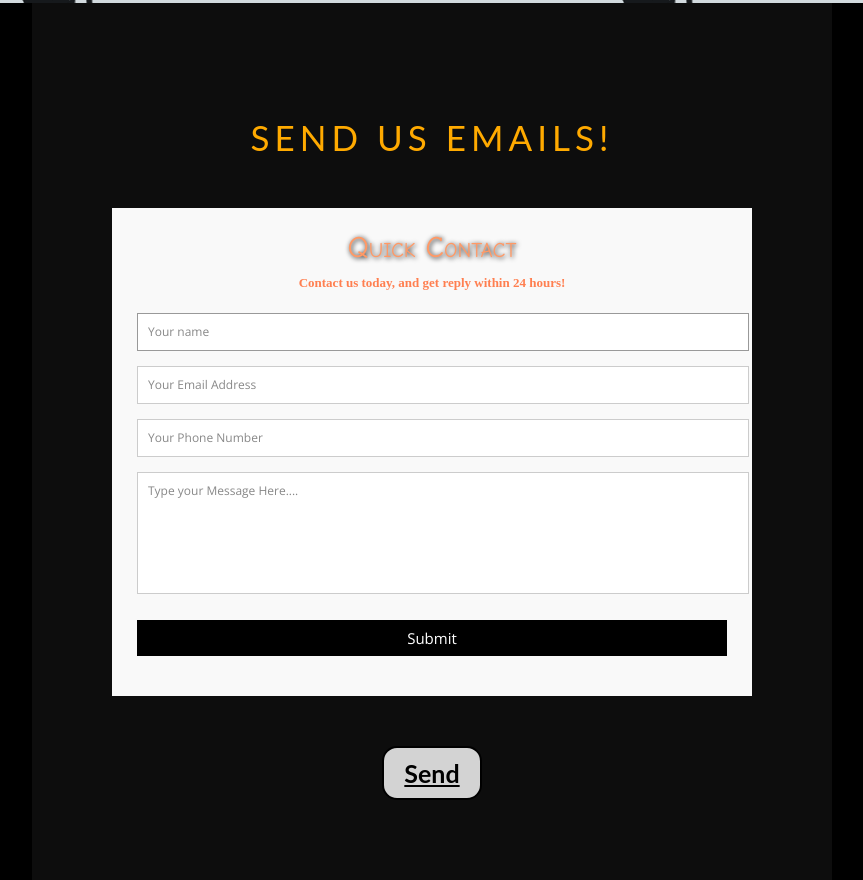
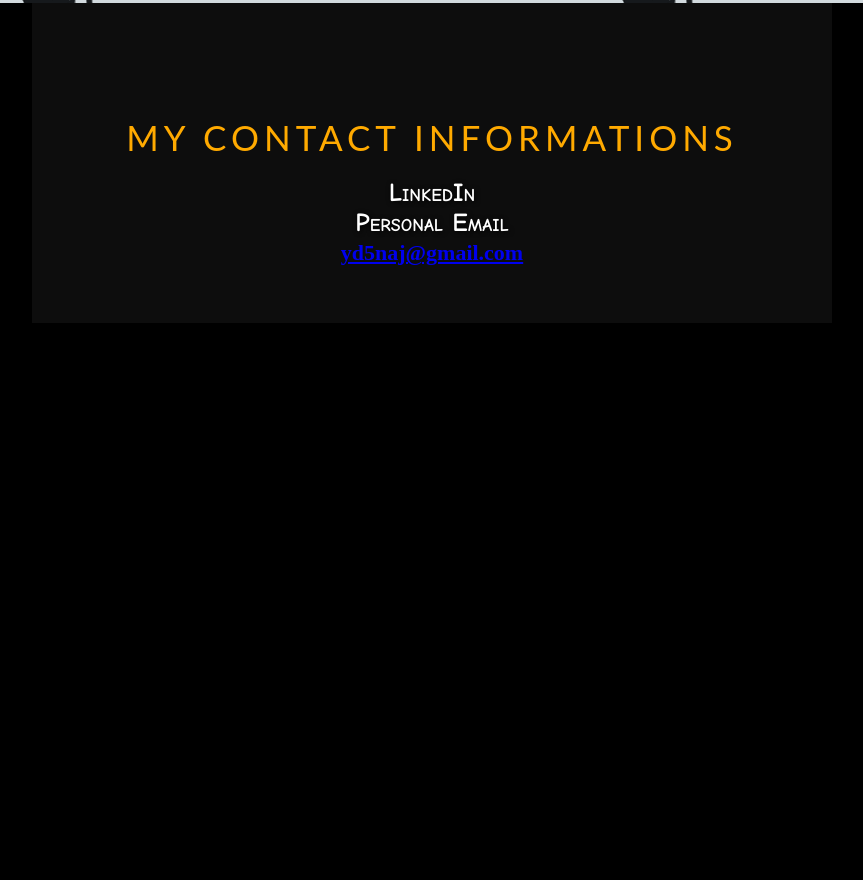
Before and after one commit to ydnja/ydnja.github.io, a plain HTML site: page ContactUs.html in a window 1280 px wide. Shown: the part 997-1877 px from the top of the page, without its empty margins (208-1071 px from the left). After the commit the page ends 1320 px from the top, so only its background shows below. Drawn offline with nearby package versions, Linux system fonts and the light colour scheme.

Commit message:
Updated May 2022

```diff
--- a/ContactUs.html
+++ b/ContactUs.html
@@ -23,7 +23,7 @@
               </ul> </li>
             <li><a href="Papers and Projects.html">Projects I've Done</a>
               <ul>
-                  <li><a href="Video.html">Economic Analysis Papers</a></li>  <!--change Economic Analysis Papers-->
+                  <li><a href="Economics.html">Economic Analysis Papers</a></li>  <!--change Economic Analysis Papers-->
                   <li><a href="MGHPod.html">Podcast Analysis</a></li>
                   <li><a href="HQ2.html">Amazon HQ2 Project</a></li>
               </ul> </li>
@@ -34,34 +34,18 @@
 
   <div class="bgimg-8">
       <div class="caption">
-        <span class="border">Contact Us</span>
+        <span class="border">Contact Me</span>
       </div>
     </div>
 
 <div class="container">
     <div style="color: #777; background-color: #0d0d0d; text-align:center;padding:55px 80px;text-align: justify;">
         <center> </center>
-          <h5 style="text-align: center">Send Us Emails!</h5>
-          <form id="contact" action="" method="post">
-            <h3>Quick Contact</h3>
-            <h4>Contact us today, and get reply within 24 hours!</h4>
-            <fieldset>
-              <input placeholder="Your name" type="text" tabindex="1" required autofocus>
-            </fieldset>
-            <fieldset>
-              <input placeholder="Your Email Address" type="email" tabindex="2" required>
-            </fieldset>
-            <fieldset>
-              <input placeholder="Your Phone Number" type="tel" tabindex="3" required>
-            </fieldset>
-            <fieldset>
-              <textarea placeholder="Type your Message Here...." tabindex="4" required></textarea>
-            </fieldset>
-            <fieldset>
-              <button name="submit" type="submit" id="contact-submit" data-submit="...Sending">Submit</button>
-            </fieldset>
-          </form>
-            <p><a href="404.html" target="_blank" class="btn SpaceX">Send</a></p>
+          <h5 style="text-align: center">My Contact Informations</h5>
+            <h3>LinkedIn</h3>
+              <h4><link href = "https://linkedin.com/in/ydnja"></h4>
+           <h3>Personal Email<h3>
+              <h4><a href="mailto: yd5naj@gmail.com" text-decoration: "white">yd5naj@gmail.com</a><h4>
     </div>
   </div>
 </body>
```
Also changed, not shown: Experience.html (+1 -1 lines), HQ2.html (+1 -1 lines), MGHPod.html (+1 -1 lines), Pictures.html (+1 -1 lines), Projects.html (+1 -1 lines), dd.html (+1 -1 lines), index.html (+1 -1 lines), Economics.html (line endings or trailing spaces).
